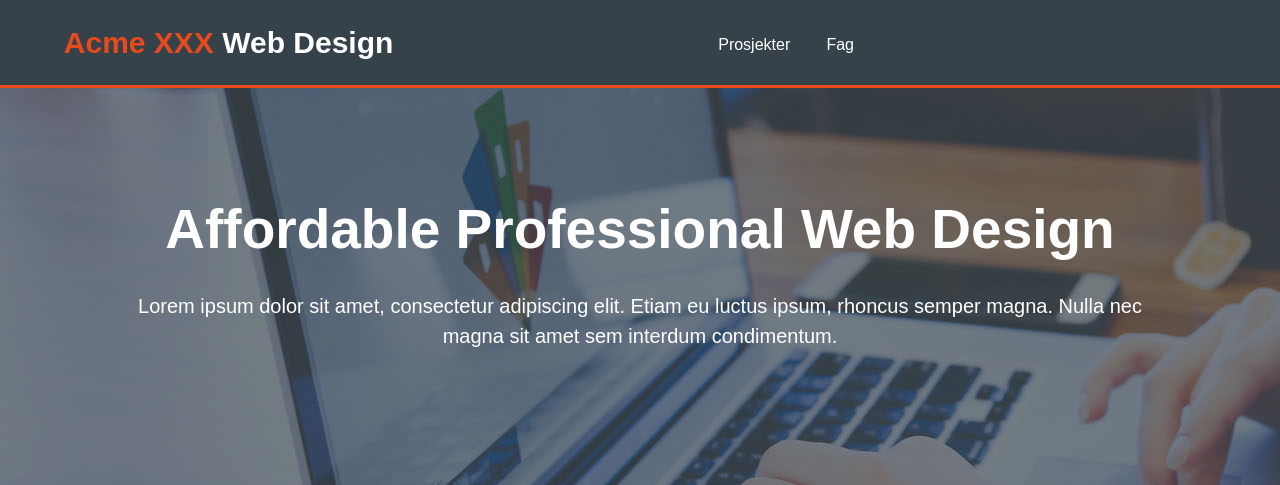
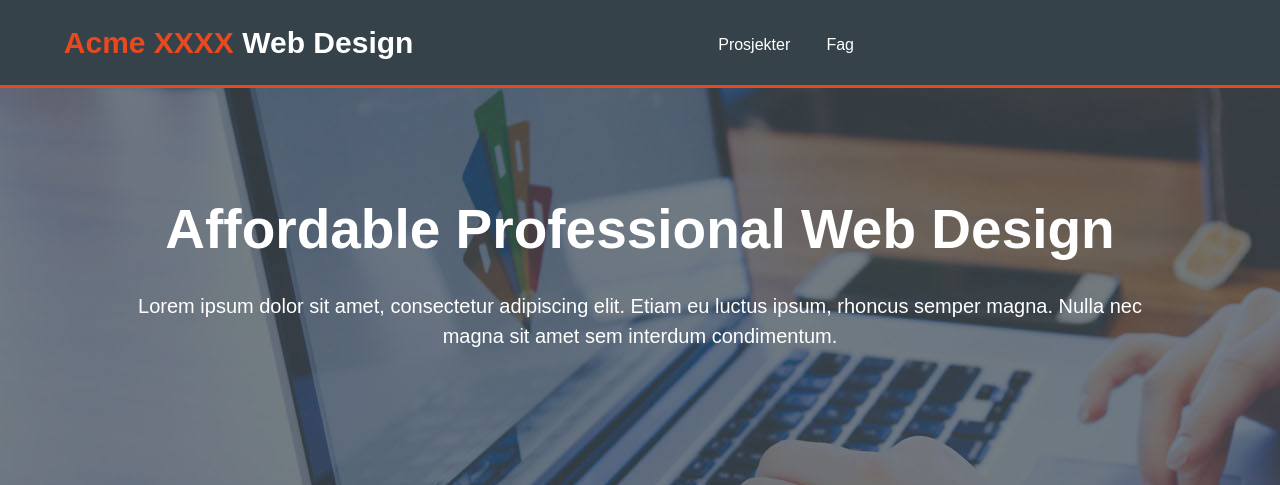
Before and after one commit to brundinas/nettside-mal, a plain HTML site: page index.html in a window 1280 px wide. Shown: the top 485 px of the page. Drawn offline with Linux system fonts and the light colour scheme.

Commit message:
Update index.html
x

```diff
--- a/index.html
+++ b/index.html
@@ -10,7 +10,7 @@
 
   <div class="itemLogo">
     <div class="container">
-    <h1><span class="highlight">Acme XXX</span> Web Design</h1>
+    <h1><span class="highlight">Acme XXXX</span> Web Design</h1>
     </div>
   </div>
   <div class="itemMeny">
```
